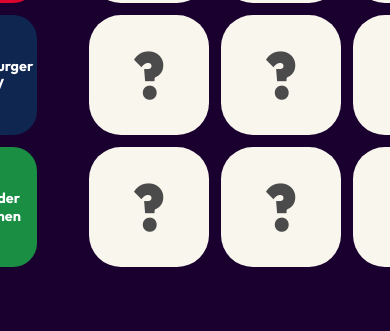
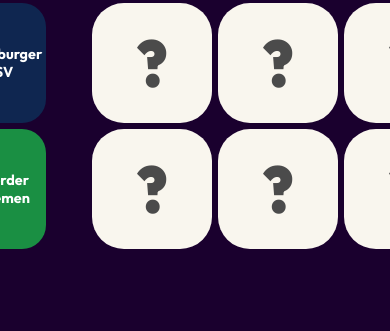
Before and after one commit to tbsxxl/bundesliga-tictactoe, a plain HTML site: page index.html in a window 390 px wide. Shown: the part 665-996 px from the top of the page. Drawn offline with nearby package versions, Linux system fonts and the light colour scheme.

Commit message:
Add files via upload

```diff
--- a/style.css
+++ b/style.css
@@ -77,7 +77,7 @@ button:hover {
 
 .grid-container {
   display: grid;
-  gap: 16px;
+  gap: 8px;
   justify-content: center;
   margin-bottom: 2rem;
 }
@@ -136,6 +136,7 @@ button:hover {
 
 .player-o {
   color: var(--accent-turquoise);
+  font-weight: 900;
 }
 
 .correct {
@@ -205,7 +206,7 @@ button:hover {
     font-size: 48px;
   }
   .grid-container {
-    gap: 12px;
+    gap: 6px;
   }
   .cell, .team-logo {
     width: 120px;
```
